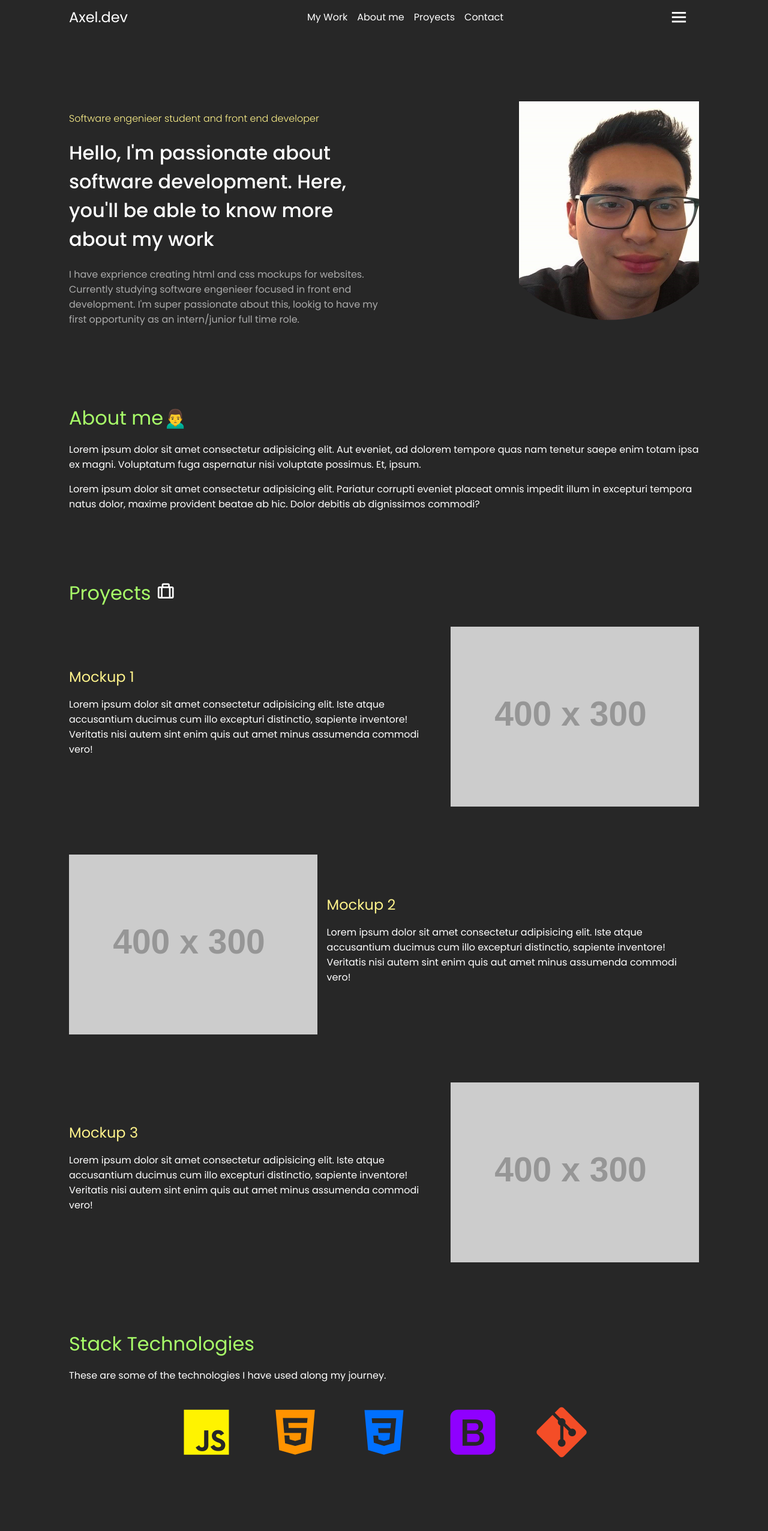
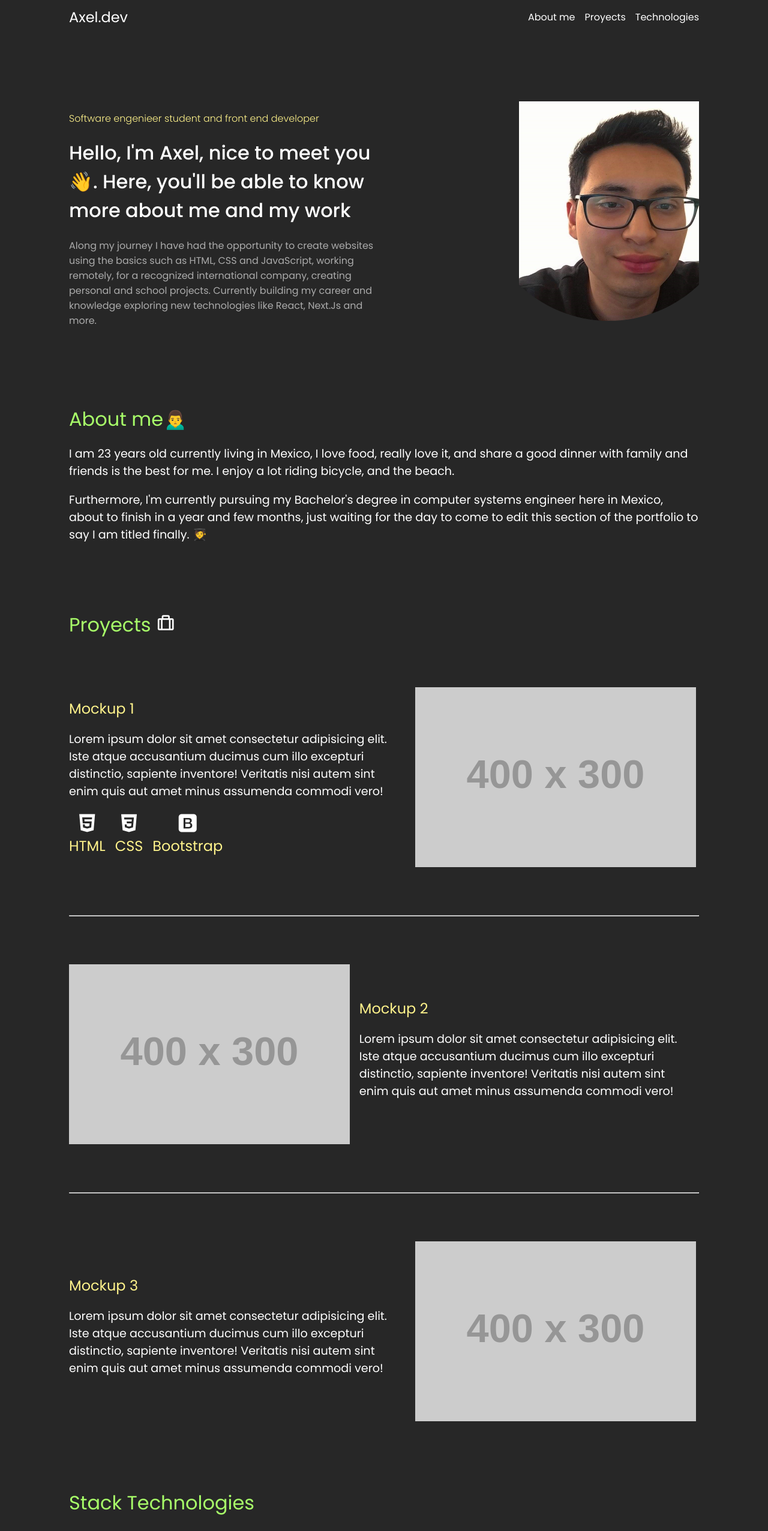
Before and after one commit to Axelhrdz/Portfolio-academlo, a plain HTML site: page index.html in a window 1280 px wide. Shown: the top 2553 px of the page at 60% size. Before the commit the page ends 2455 px from the top, so only its background shows below. Drawn offline with nearby package versions, Linux system fonts and the light colour scheme; placeholder pictures from the web are drawn by us.

Commit message:
adding sections and some styling changes

```diff
--- a/assets/css/styles.css
+++ b/assets/css/styles.css
@@ -21,6 +21,8 @@ html{
     --css-color: #0070FF;
     --bootstrap-color: #8F00FF;
     --git-color: #F44D27;
+
+    --regular-font-size: 1.2rem;
 }
 
 *, *::before, *::after{
@@ -75,6 +77,7 @@ body{
     list-style: none;
     gap: 1rem;
     font-size: 0.8;
+    transition: 0.2s;
 }
 .navbar__links--open{
         flex-direction: column;
@@ -96,9 +99,9 @@ body{
 }
 .nav__button{
     /* visibility: hidden; */
-    display: none;
     font-size: 35px;
     display: flex;
+    display: none;
 }
 .nav__button:hover{
     cursor: pointer;
@@ -110,11 +113,16 @@ body{
 
 
 @media only screen and (max-width: 768px){
+    .btn{
+        padding: 10px 0;
+    }
     .nav__button{
-        visibility: visible;
+        display: flex;
+        padding: 0 0;
     }
     .navbar{
-        margin: 0 1rem;
+        margin: 0 0rem;
+        height: 57px;
     }
     .navlink__container{
         /* border: 1px solid red; */
@@ -129,14 +137,15 @@ body{
         width: 100%;
         height: 100vh;
         text-align: right;
-        /* display: none; */
+        display: none;
         /* visibility: hidden; */
 
         transition: 0.3s;
     }
     .show-nav{
         right: 0;
-        visibility: visible;
+        /* visibility: visible; */
+        display: block;
     }
 
 }
@@ -195,6 +204,9 @@ body{
         max-width: var(--max-width-dimensions);
         margin: var(--container-spacing) auto 0 auto;
     }
+    .aboutMe p{
+        font-size: var(--regular-font-size);
+    }
     .aboutMe__title{
         font-size: 2rem;
         font-weight: 400;
@@ -206,20 +218,45 @@ body{
     .experience{
         max-width: var(--max-width-dimensions);
         margin: var(--container-spacing) auto 0 auto;
+        max-height: 1352px;
+        overflow: hidden;
+        transition: 0.3s;
+
+        /* scrollbar-width: thin; */
+        /* scrollbar-color: var(--hover-links) #fff; */
     }
+    /* test scrollbar */
+        .experience:hover{
+            overflow-y: auto;
+        }
+
+        .experience:hover::-webkit-scrollbar{
+            width: 2px;
+            background-color: transparent;
+        }
+        .experience:hover::-webkit-scrollbar-thumb{
+            background-color: #999;
+        }
+    /* test scrollbar */
+    .experience::-webkit-scrollbar-track{
+        border-radius: 50px;
+    }
+    /* test scrollbar */
     .experience__title{
         font-size: 2rem;
         font-weight: 400;
         color: var(--hover-links);
     }
-    .experience--first-box{
+    /* .experience--first-box{
         margin-top:2rem;
-    }
+    } */
     /* regular */
     .experience__content-regular{
         display: flex;
         gap: 1rem;
         margin-bottom: 5rem;
+        margin-top: 5rem;
+        padding-right: 5px;
     }
     .experience__text-proyect{
         width: 60%;
@@ -227,16 +264,35 @@ body{
         flex-direction: column;
         justify-content: center;
     }
+    .experience__text-proyect p{
+        font-size: var(--regular-font-size);
+    }
     .experience__text-proyect span{
         font-size: 1.5rem;
         font-weight: 400;
         color: var(--hover-links-secundary);
     }
+    .experience__icons{
+        display: flex;
+        gap: 1rem;
+    }
+    .experience__icons i{
+        display: flex;
+        justify-content: center;
+        font-size: 40px;
+    }
     .experience__img-proyect{
-        width: 40%;
+        width: 50%;
         /* background-color: red; */
         background-image: url(https://placehold.co/400x300/png);
+        background-size: cover;
+        background-position: center;
         height: 300px;
+        transition: background-image 0.3s ease;
+    }
+    .experience__img-proyect:hover{
+        cursor: pointer;
+        background-image: linear-gradient(to bottom, #00000088, #0000007a), url(https://placehold.co/400x300/png);
     }
     /* reverse */
     .experience__content-reverse{
@@ -244,6 +300,8 @@ body{
         flex-direction: row-reverse;
         gap: 1rem;
         margin-bottom: 5rem;
+        margin-top: 5rem;
+        padding-right: 5px;
     }
 
     @media only screen and (max-width: 768px){
@@ -282,7 +340,7 @@ body{
         color: var(--hover-links);
     }
     .stack__subtitle{
-        font-size: 1rem;
+        font-size: var(--regular-font-size);
     }
     .stack__icons-container{
         display: flex;
@@ -323,18 +381,23 @@ body{
     /* ---------------------- */
     .icon--1:hover{
         text-shadow: 0px 0px 30px #fff;
+        color: var(--body-main-color);
     }
     .icon--2:hover{
         text-shadow: 2px 1px 30px #fff;
+        color: var(--body-main-color);
     }
     .icon--3:hover{
         text-shadow: 2px 1px 30px #fff;
+        color: var(--body-main-color);
     }
     .icon--4:hover{
         text-shadow: 2px 1px 30px #fff;
+        color: var(--body-main-color);
     }
     .icon--5:hover{
         text-shadow: 2px 1px 30px #fff;
+        color: var(--body-main-color);
     }
     /* .tech--icon:hover{
         color: red;
--- a/assets/js/script.js
+++ b/assets/js/script.js
@@ -6,3 +6,9 @@ hamburger.onclick = function(){
     navbarLinks.classList.toggle('show-nav')
 }
 // Adding funcitonality to the hamburger navabr button
+
+//Scroll reveal
+ScrollReveal().reveal('.header', {delay: 300});
+ScrollReveal().reveal('.aboutMe', {delay: 300});
+ScrollReveal().reveal('.experience', {delay: 300});
+ScrollReveal().reveal('.stack', {delay: 300});
--- a/index.html
+++ b/index.html
@@ -13,6 +13,7 @@
         <link rel="preconnect" href="https://fonts.gstatic.com" crossorigin>
         <link href="https://fonts.googleapis.com/css2?family=Poppins:ital,wght@0,100;0,200;0,300;0,400;0,500;0,600;0,700;0,800;0,900;1,100;1,200;1,300;1,400;1,500;1,600;1,700;1,800;1,900&display=swap" rel="stylesheet">
     <!-- font family -->
+    <script src="https://unpkg.com/scrollreveal"></script>
 </head>
 <body>
     <!-- NAVBAR -->
@@ -22,10 +23,10 @@
         </div>
         <div class="navlink__container">
             <ul class="navbar__links" id="navLinks">
-                <li class="nav__link">My Work</li>
                 <li class="nav__link">About me</li>
                 <li class="nav__link">Proyects</li>
-                <li class="nav__link">Contact</li>
+                <!-- <li class="nav__link">My Work</li> -->
+                <li class="nav__link">Technologies</li>
             </ul>
             <!-- <button type="button" class="btn nav__button"><i class='bx bx-menu'></i></button> -->
         </div>
@@ -39,12 +40,12 @@
     <header class="header general-margin">
         <div class="header__info">
             <p class="header__legend">Software engenieer student and front end developer</p>
-            <h1 class="header__title">Hello, I'm passionate about software
-                development. Here, you'll be able to know more about my work</h1>
-            <p class="header__desc">I have exprience creating html and css mockups
+            <h1 class="header__title">Hello, I'm Axel, nice to meet you 👋. Here, you'll be able to know more about me and my work</h1>
+            <!-- <p class="header__desc">I have exprience creating html and css mockups
                 for websites. Currently studying software engenieer focused in front
                 end development. I'm super passionate about this, lookig to have my first
-                opportunity as an intern/junior full time role.</p>
+                opportunity as an intern/junior full time role.</p> -->
+            <p class="header__desc">Along my journey I have had the opportunity to create websites using the basics such as HTML, CSS and JavaScript, working remotely, for a recognized international company, creating personal and school projects. Currently building my career and knowledge exploring new technologies like React, Next.Js and more.</p>
         </div>
         <div class="header__pic-container">
             <img class="header__pic" src="/assets/img/profilev2.png" alt="">
@@ -55,8 +56,8 @@
     <!-- ABOUT ME -->
     <div class="aboutMe">
         <span class="aboutMe__title">About me🙍‍♂️</span>
-        <p>Lorem ipsum dolor sit amet consectetur adipisicing elit. Aut eveniet, ad dolorem tempore quas nam tenetur saepe enim totam ipsa ex magni. Voluptatum fuga aspernatur nisi voluptate possimus. Et, ipsum.</p>
-        <p>Lorem ipsum dolor sit amet consectetur adipisicing elit. Pariatur corrupti eveniet placeat omnis impedit illum in excepturi tempora natus dolor, maxime provident beatae ab hic. Dolor debitis ab dignissimos commodi?</p>
+        <p>I am 23 years old currently living in Mexico, I love food, really love it, and share a good dinner with family and friends is the best for me. I enjoy a lot riding bicycle, and the beach.</p>
+        <p>Furthermore, I'm currently pursuing my Bachelor's degree in computer systems engineer here in Mexico, about to finish in a year and few months, just waiting for the day to come to edit this section of the portfolio to say I am titled finally. 🧑‍🎓</p>
     </div>
     <!-- ABOUT ME -->
 
@@ -67,10 +68,15 @@
             <div class="experience__text-proyect">
                 <span>Mockup 1</span>
                 <p>Lorem ipsum dolor sit amet consectetur adipisicing elit. Iste atque accusantium ducimus cum illo excepturi distinctio, sapiente inventore! Veritatis nisi autem sint enim quis aut amet minus assumenda commodi vero!</p>
+                <div class="experience__icons">
+                    <div><i class='bx bxl-html5'></i><span>HTML</span></div>
+                    <div><i class='bx bxl-css3' ></i></i><span>CSS</span></div>
+                    <div><i class='bx bxl-bootstrap' ></i></i><span>Bootstrap</span></div>
+                </div>
             </div>
             <div class="experience__img-proyect"></div>
         </div>
-
+        <hr>
         <div class="experience__content-reverse">
             <div class="experience__text-proyect">
                 <span>Mockup 2</span>
@@ -78,7 +84,23 @@
             </div>
             <div class="experience__img-proyect"></div>
         </div>
-
+        <hr>
+        <div class="experience__content-regular">
+            <div class="experience__text-proyect">
+                <span>Mockup 3</span>
+                <p>Lorem ipsum dolor sit amet consectetur adipisicing elit. Iste atque accusantium ducimus cum illo excepturi distinctio, sapiente inventore! Veritatis nisi autem sint enim quis aut amet minus assumenda commodi vero!</p>
+            </div>
+            <div class="experience__img-proyect"></div>
+        </div>
+        <hr>
+        <div class="experience__content-reverse">
+            <div class="experience__text-proyect">
+                <span>Mockup 3</span>
+                <p>Lorem ipsum dolor sit amet consectetur adipisicing elit. Iste atque accusantium ducimus cum illo excepturi distinctio, sapiente inventore! Veritatis nisi autem sint enim quis aut amet minus assumenda commodi vero!</p>
+            </div>
+            <div class="experience__img-proyect"></div>
+        </div>
+        <hr>
         <div class="experience__content-regular">
             <div class="experience__text-proyect">
                 <span>Mockup 3</span>
@@ -108,5 +130,6 @@
 
 
     <script src="/assets/js/script.js"></script>
+
 </body>
 </html>
```
